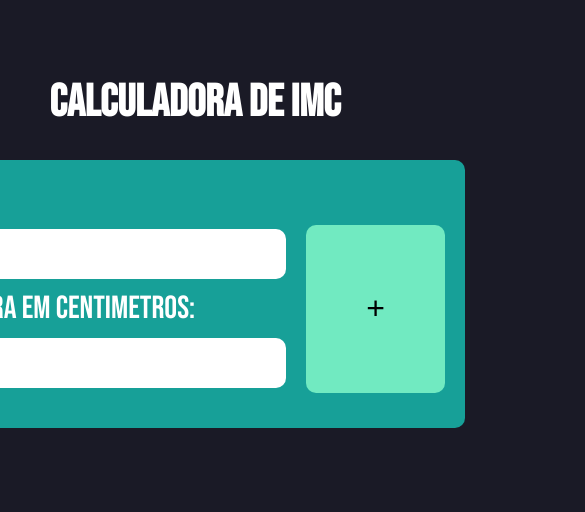
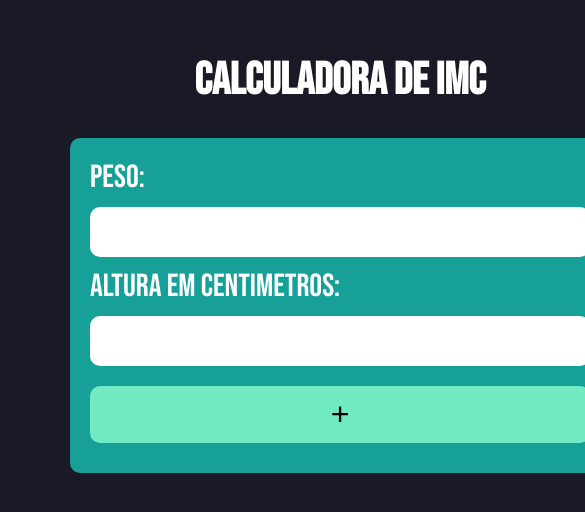
Before and after one commit to jrampo/calc-imc-react, a React (Vite) app: page / in a window 390 px wide. Shown: the part 194-706 px from the top of the page, 585 px wide, since content can reach past the window. Built offline with nearby package versions, Linux system fonts and the light colour scheme.

Commit message:
fix: responsive bug

```diff
--- a/src/components/index.jsx
+++ b/src/components/index.jsx
@@ -22,6 +22,7 @@ const IMCCalculator = () => {
     <div>
       <h1>Calculadora de IMC</h1>
       <form onSubmit={handleSubmit}>
+        <div className="teste">
           <div>
             <div>
               <label>
@@ -47,6 +48,7 @@ const IMCCalculator = () => {
             </div>
           </div>
           <button type="submit">+</button>
+        </div>
       </form>
       {imc && (
         <div>
--- a/src/style/App.css
+++ b/src/style/App.css
@@ -11,6 +11,7 @@ body {
   justify-content: center;
   align-items: center;
   height: 100vh;
+  margin: 0 50px;
 }
 
 form {
@@ -20,7 +21,6 @@ form {
   padding: 20px;
   border-radius: 10px;
   width: 500px;
-  display: flex;
 }
 
 form div {
@@ -54,7 +54,7 @@ button {
 }
 
 button:hover {
-  background-color: #1a1a26;
+  background-color: #25553d;
 }
 
 h2 {
@@ -74,3 +74,22 @@ h1 {
   width: 100%;
   height: 100%;
 }
+
+.teste {
+  display: flex;
+}
+
+@media screen and (max-width: 600px) {
+  .teste {
+    display: grid;
+  }
+
+  button {
+    margin: 0;
+  }
+
+  body {
+    display: grid;
+    margin: 20px;
+  }
+}
```
Lines whose indentation alone changed are shown as unchanged.
